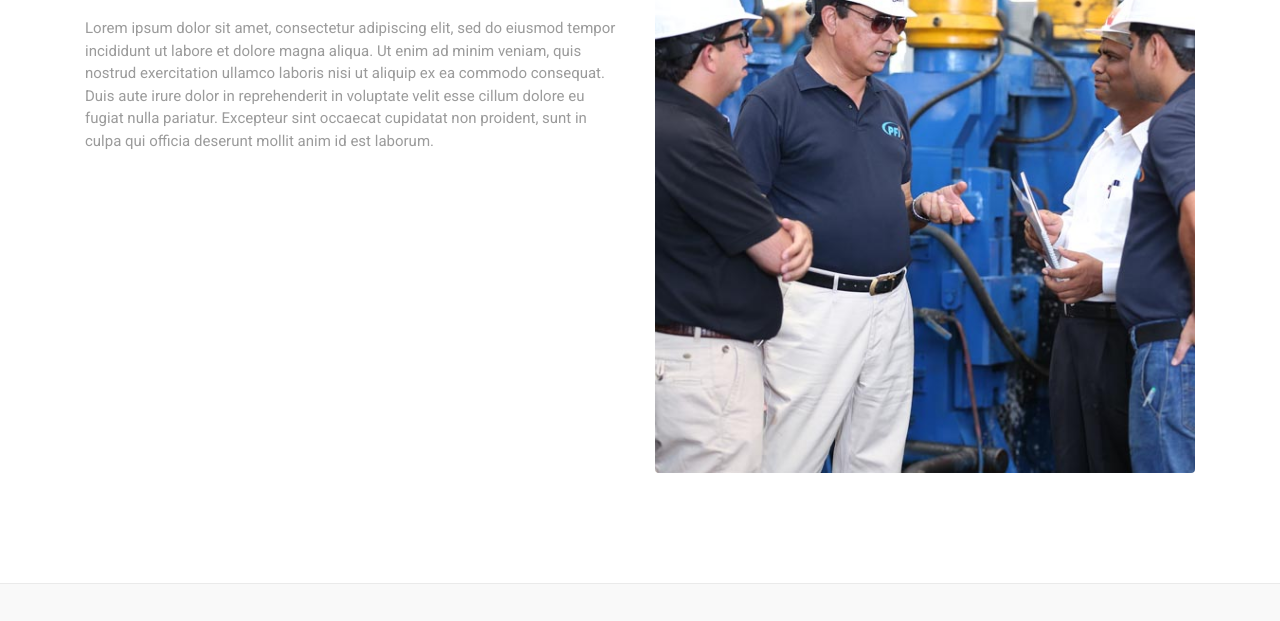
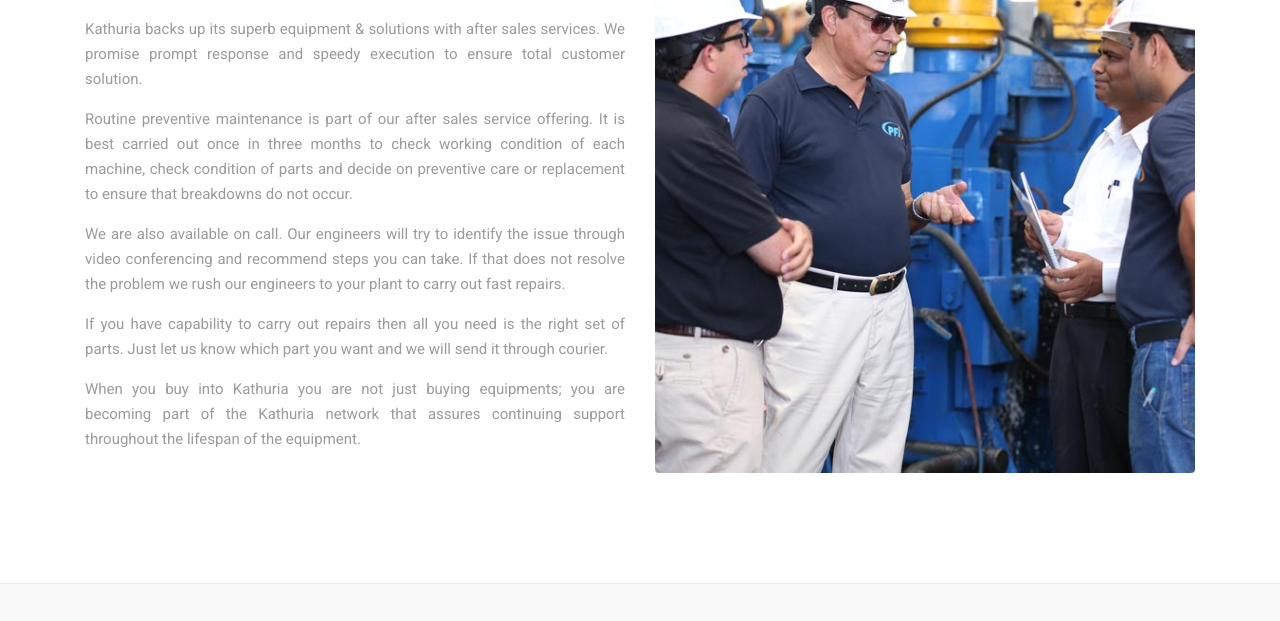
Before and after one commit to deepakarun08/krplweb, a plain HTML site: page after-sales-service.html in a window 1280 px wide. Shown: the part 660-1281 px from the top of the page. Drawn offline with Linux system fonts and the light colour scheme; a web font is replaced by a local one.

Commit message:
text udpated

```diff
--- a/after-sales-service.html
+++ b/after-sales-service.html
@@ -156,9 +156,18 @@
           <div class="col-sm-12 col-md-12 col-lg-6">
             <div class="heading heading-3 mb-20">
               <span class="heading__subtitle">Solutions</span>
-              <h2 class="heading__title">After Sales Service</p>
+              <h2 class="heading__title">After Sales Service</h2>
             </div><!-- /.heading -->
-			Lorem ipsum dolor sit amet, consectetur adipiscing elit, sed do eiusmod tempor incididunt ut labore et dolore magna aliqua. Ut enim ad minim veniam, quis nostrud exercitation ullamco laboris nisi ut aliquip ex ea commodo consequat. Duis aute irure dolor in reprehenderit in voluptate velit esse cillum dolore eu fugiat nulla pariatur. Excepteur sint occaecat cupidatat non proident, sunt in culpa qui officia deserunt mollit anim id est laborum.</p>
+
+			<p>Kathuria backs up its superb equipment & solutions with after sales services. We promise prompt response and speedy execution to ensure total customer solution. </p>
+
+<p>Routine preventive maintenance is part of our after sales service offering. It is best carried out once in three months to check working condition of each machine, check condition of parts and decide on preventive care or replacement to ensure that breakdowns do not occur.</p>
+
+<p>We are also available on call. Our engineers will try to identify the issue through video conferencing and recommend steps you can take. If that does not resolve the problem we rush our engineers to your plant to carry out fast repairs.</p>
+
+<p>If you have capability to carry out repairs then all you need is the right set of parts. Just let us know which part you want and we will send it through courier. </p>
+
+<p>When you buy into Kathuria you are not just buying equipments; you are becoming part of the Kathuria network that assures continuing support throughout the lifespan of the equipment. </p>
 
 
           </div><!-- /.col-lg-6 -->
```
